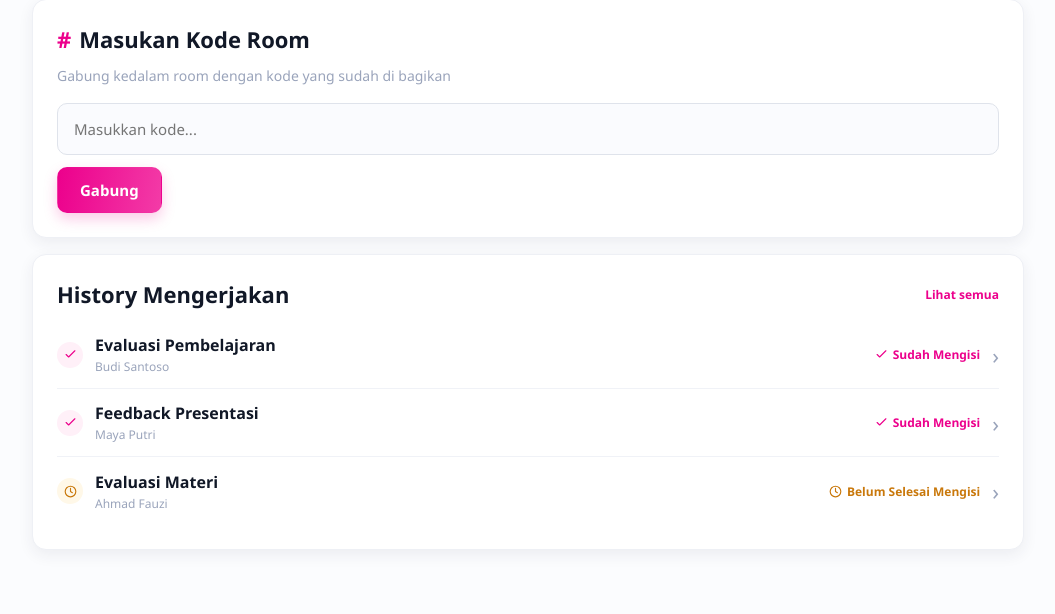
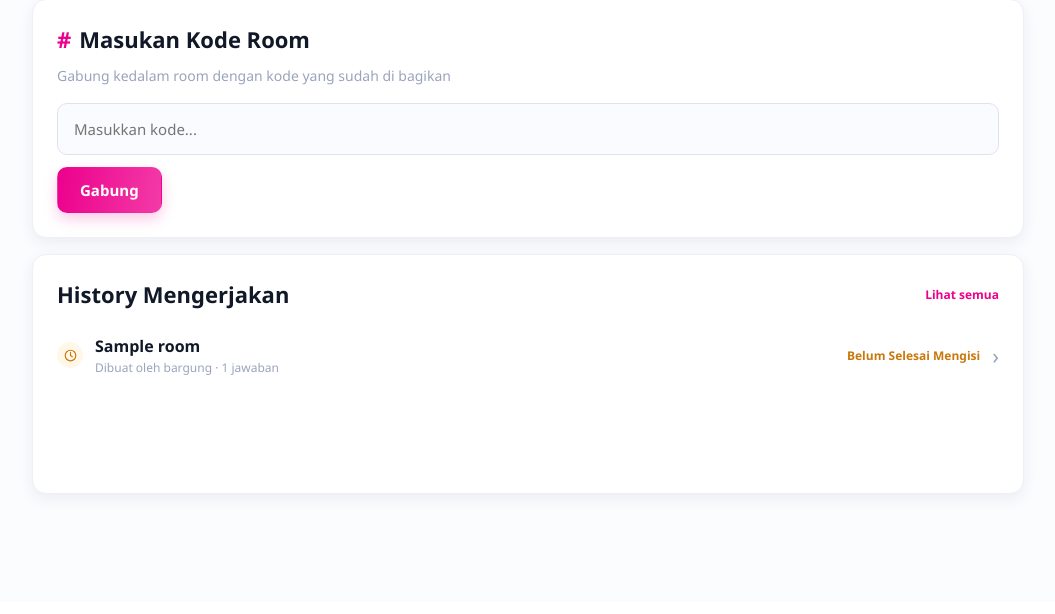
Before and after one commit to alvonkhairy/FloFeed-Project, a PHP site: page /home.php in a window 1280 px wide. Shown: the part 198-812 px from the top of the page, without its empty margins (112-1167 px from the left). After the commit the page ends 696 px from the top, so only its background shows below. Run offline with PHP 8.4, Linux system fonts and the light colour scheme; a user stored in the database is signed in; data comes from the database, SQL or seed files in the repository; tables that the repository leaves empty hold one stand-in row (values such as "Sample post").

Commit message:
revisi php home.php

```diff
--- a/home.php
+++ b/home.php
@@ -1,7 +1,6 @@
 <?php
 session_start(); // jalankan session //
 require_once __DIR__ . '/koneksi.php'; // hubungkan file koneksi //
-
 
 // kalau belum login/tidak ada session, akan dilempar ke login //
 if (!isset($_SESSION['user_id'])) {
@@ -9,7 +8,7 @@ if (!isset($_SESSION['user_id'])) {
     exit;
 }
 
-// ambil nama dan email user dari database, dicari berdasarkan user_id yang tersimpan di session //
+// ambil nama user dari database berdasarkan user_id yang tersimpan di session //
 $stmt = $pdo->prepare('SELECT name, email FROM users WHERE user_id = :user_id LIMIT 1');
 $stmt->execute(['user_id' => $_SESSION['user_id']]);
 $user = $stmt->fetch();
@@ -17,6 +16,23 @@ $user = $stmt->fetch();
 // Kalau $user kosong (datanya sudah terhapus dari database), pakai nilai default 'User' dan 'user@example.com' biar halaman tidak error.//
 $username = $user['name'] ?? 'User';
 $email = $user['email'] ?? 'user@example.com';
+
+// ambil history room yang pernah diikuti user //
+$historyStmt = $pdo->prepare(
+    'SELECT rooms.title, rooms.room_code, room_participants.status,
+            users.name AS creator_name, COUNT(answers.id) AS answer_count
+     FROM room_participants
+     INNER JOIN rooms ON rooms.id = room_participants.room_id
+     INNER JOIN users ON users.user_id = rooms.user_id
+     LEFT JOIN answers ON answers.room_participant_id = room_participants.id
+     WHERE room_participants.user_id = :user_id
+     GROUP BY rooms.id, rooms.title, rooms.room_code, room_participants.status, users.name,
+              room_participants.submitted_at, room_participants.joined_at
+     ORDER BY COALESCE(room_participants.submitted_at, room_participants.joined_at) DESC
+     LIMIT 3'
+);
+$historyStmt->execute(['user_id' => $_SESSION['user_id']]);
+$historyRooms = $historyStmt->fetchAll();
 ?>
 <!doctype html>
 <html lang="id">
@@ -31,7 +47,7 @@ $email = $user['email'] ?? 'user@example.com';
 
 		<main class="home-page">
 			<section class="welcome" aria-labelledby="welcome-title">
-				<h1 id="welcome-title">Selamat Pagi, <?php echo htmlspecialchars($username, ENT_QUOTES, 'UTF-8'); ?> </h1>
+				<h1 id="welcome-title">Selamat Pagi, <?php echo htmlspecialchars($username, ENT_QUOTES, 'UTF-8'); ?></h1>
 				<p>Apa yang ingin anda lakukan hari ini?</p>
 			</section>
 
@@ -49,27 +65,32 @@ $email = $user['email'] ?? 'user@example.com';
 			<div class="home-lower">
 				<section class="card history-card" aria-labelledby="history-title">
 					<h2 class="section-title" id="history-title">History Mengerjakan <a class="section-link" href="history.php">Lihat semua</a></h2>
-					<a class="list-item" href="answer-question.php">
-						<span class="status-icon" aria-hidden="true"><svg viewBox="0 0 24 24"><path d="m5 12 4 4L19 6" /></svg></span>
-						<div class="item-copy"><p class="item-title">Evaluasi Pembelajaran</p><p class="item-subtitle">Budi Santoso</p></div>
-						<span class="item-result"><svg viewBox="0 0 24 24" aria-hidden="true"><path d="m5 12 4 4L19 6" /></svg>Sudah Mengisi</span>
-						<span class="room-card-link" aria-hidden="true">&#8250;</span>
-					</a>
-					<a class="list-item" href="answer-question.php">
-						<span class="status-icon" aria-hidden="true"><svg viewBox="0 0 24 24"><path d="m5 12 4 4L19 6" /></svg></span>
-						<div class="item-copy"><p class="item-title">Feedback Presentasi</p><p class="item-subtitle">Maya Putri</p></div>
-						<span class="item-result"><svg viewBox="0 0 24 24" aria-hidden="true"><path d="m5 12 4 4L19 6" /></svg>Sudah Mengisi</span>
-						<span class="room-card-link" aria-hidden="true">&#8250;</span>
-					</a>
-					<a class="list-item" href="answer-question.php">
-						<span class="status-icon pending" aria-hidden="true"><svg viewBox="0 0 24 24"><circle cx="12" cy="12" r="8.5" /><path d="M12 7v5l3 2" /></svg></span>
-						<div class="item-copy"><p class="item-title">Evaluasi Materi</p><p class="item-subtitle">Ahmad Fauzi</p></div>
-						<span class="item-result pending"><svg viewBox="0 0 24 24" aria-hidden="true"><circle cx="12" cy="12" r="8.5" /><path d="M12 7v5l3 2" /></svg>Belum Selesai Mengisi</span>
-						<span class="room-card-link" aria-hidden="true">&#8250;</span>
-					</a>
+
+					<?php foreach ($historyRooms as $historyRoom): ?>
+						<?php $isComplete = $historyRoom['status'] === 'sudah_mengisi'; ?>
+						<a class="list-item" href="answer-question.php?kode=<?php echo urlencode($historyRoom['room_code']); ?>">
+							<span class="status-icon<?php echo $isComplete ? '' : ' pending'; ?>" aria-hidden="true">
+								<?php if ($isComplete): ?>
+									<svg viewBox="0 0 24 24"><path d="m5 12 4 4L19 6" /></svg>
+								<?php else: ?>
+									<svg viewBox="0 0 24 24"><circle cx="12" cy="12" r="8.5" /><path d="M12 7v5l3 2" /></svg>
+								<?php endif; ?>
+							</span>
+							<div class="item-copy">
+								<p class="item-title"><?php echo htmlspecialchars($historyRoom['title'], ENT_QUOTES, 'UTF-8'); ?></p>
+								<p class="item-subtitle">Dibuat oleh <?php echo htmlspecialchars($historyRoom['creator_name'], ENT_QUOTES, 'UTF-8'); ?> &middot; <?php echo $historyRoom['answer_count']; ?> jawaban</p>
+							</div>
+							<span class="item-result<?php echo $isComplete ? '' : ' pending'; ?>">
+								<?php echo $isComplete ? 'Sudah Mengisi' : 'Belum Selesai Mengisi'; ?>
+							</span>
+							<span class="room-card-link" aria-hidden="true">&#8250;</span>
+						</a>
+					<?php endforeach; ?>
+
+					<?php if (count($historyRooms) === 0): ?>
+						<p>Belum ada room yang kamu kerjakan.</p>
+					<?php endif; ?>
 				</section>
-
-
 			</div>
 		</main>
 	</body>
```
